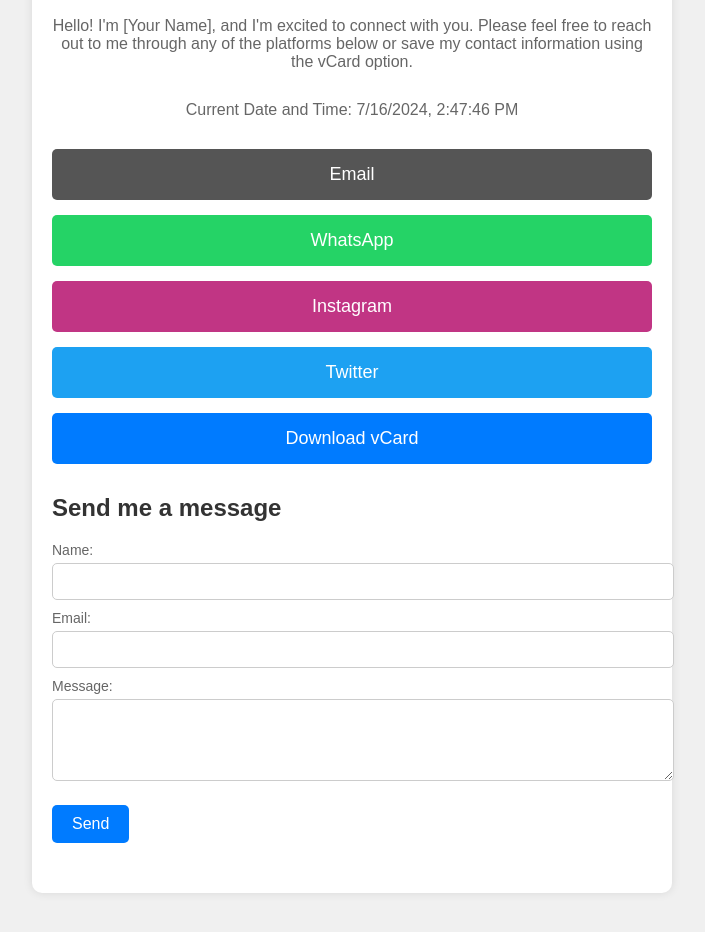
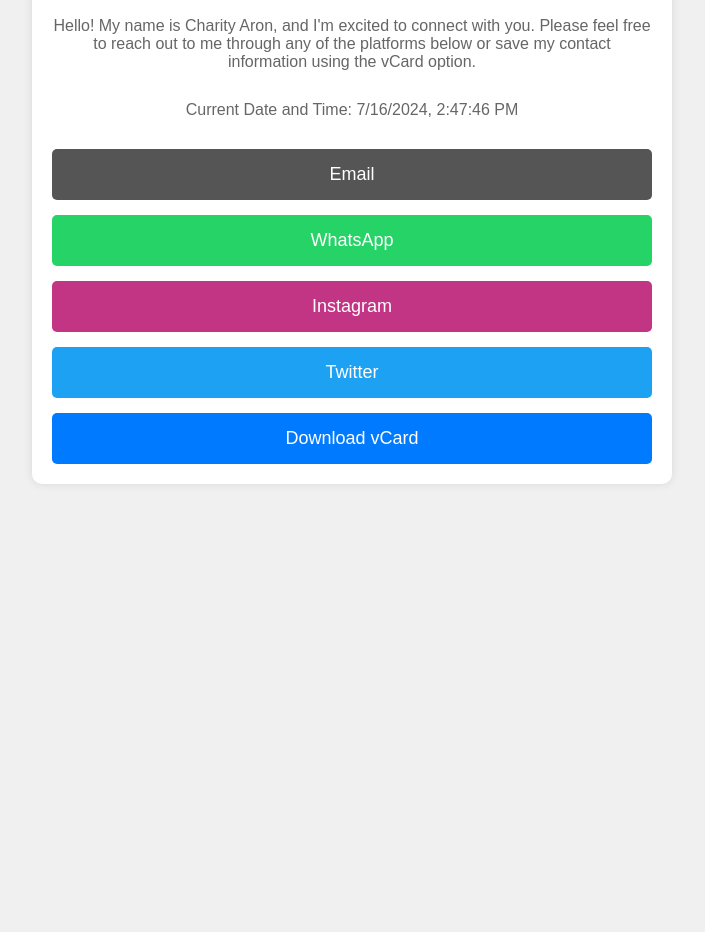
Before and after one commit to casaron14/My-Contact, a plain HTML site: page index.html in a window 1280 px wide. Shown: the part 124-1056 px from the top of the page, without its empty margins (288-993 px from the left). After the commit the page ends 800 px from the top, so only its background shows below. Drawn offline with Linux system fonts and the light colour scheme.

Commit message:
index.html

```diff
--- a/index.html
+++ b/index.html
@@ -10,28 +10,16 @@
 <body>
     <div class="container">
         <h1>Contact Me</h1>
-        <p id="intro">Hello! I'm [Your Name], and I'm excited to connect with you. Please feel free to reach out to me through any of the platforms below or save my contact information using the vCard option.</p>
+        <p id="intro">Hello! My name is Charity Aron, and I'm excited to connect with you. Please feel free to reach out to me through any of the platforms below or save my contact information using the vCard option.</p>
         <p id="datetime"></p>
         <div class="contact-links">
-            <a href="mailto:your-email@example.com" class="contact-link email">Email</a>
-            <a href="https://wa.me/1234567890" class="contact-link whatsapp">WhatsApp</a>
-            <a href="https://www.instagram.com/yourusername/" class="contact-link instagram">Instagram</a>
-            <a href="https://twitter.com/yourusername" class="contact-link twitter">Twitter</a>
+            <a href="mailto:charitysaul@dienacademy.com" class="contact-link email">Email</a>
+            <a href="https://wa.me/qr/FZZAGZETV5NCP1" class="contact-link whatsapp">WhatsApp</a>
+            <a href="https://www.instagram.com/casxiv/" class="contact-link instagram">Instagram</a>
+            <a href="https://twitter.com/casxiv" class="contact-link twitter">Twitter</a>
             <a href="vcard.vcf" class="contact-link vcard">Download vCard</a>
         </div>
-        <div class="message-form">
-            <h2>Send me a message</h2>
-            <form id="contact-form">
-                <label for="name">Name:</label>
-                <input type="text" id="name" name="name" required>
-                <label for="email">Email:</label>
-                <input type="email" id="email" name="email" required>
-                <label for="message">Message:</label>
-                <textarea id="message" name="message" rows="4" required></textarea>
-                <button type="submit">Send</button>
-            </form>
-            <p id="form-message"></p>
-        </div>
+
     </div>
 </body>
 </html>
```
